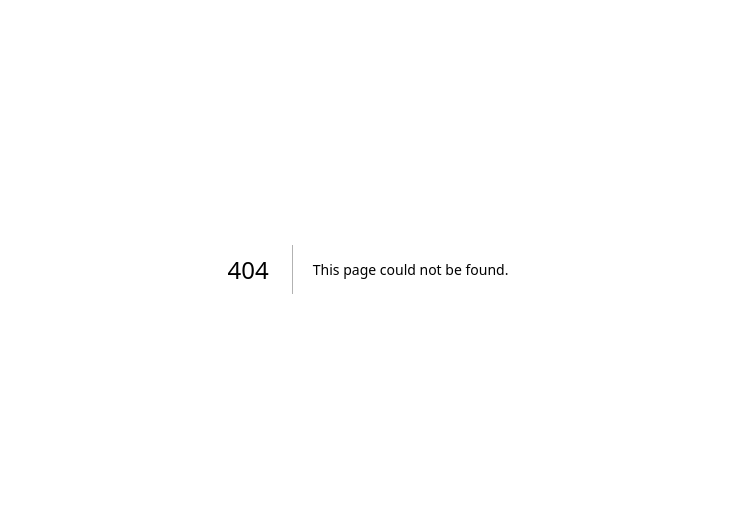
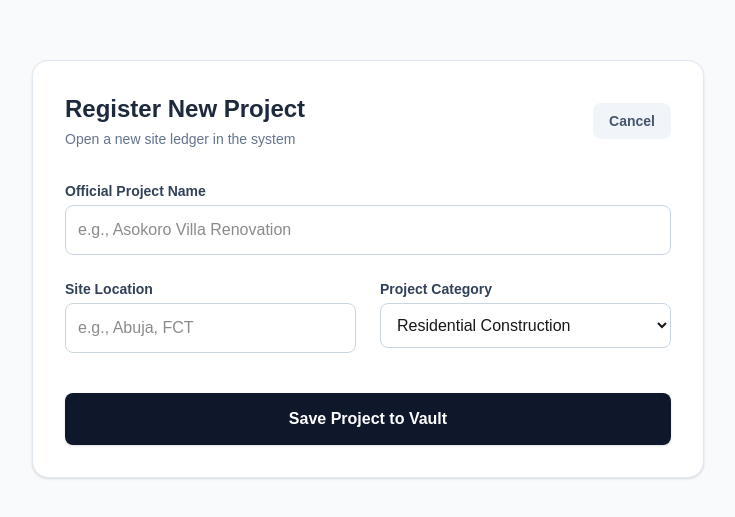
Before and after one commit to hazeemmh-creator/archledger, a Next.js app in the folder archledger/: page /projects/create in a window 1280 px wide. Before the commit this address had no page. Shown: the part 131-648 px from the top of the page, without its empty margins (272-1007 px from the left). Built offline with nearby package versions, Linux system fonts and the light colour scheme.

Commit message:
Phase 3: Fixed dynamic routing and created Project Ledger UI

```diff
--- a/archledger/src/app/page.tsx
+++ b/archledger/src/app/page.tsx
@@ -1,24 +1,98 @@
-export default function Home() {
+import { redirect } from 'next/navigation'
+import Link from 'next/link'
+import { createClient } from '../lib/supabase/server'
+
+export default async function DashboardPage() {
+  const supabase = await createClient()
+
+  // 1. Verify User Session
+  const { data: { user }, error } = await supabase.auth.getUser()
+
+  if (error || !user) {
+    redirect('/login')
+  }
+
+  // 2. Fetch live projects directly from the vault
+  const { data: projects } = await supabase
+    .from('projects')
+    .select('*')
+    .order('created_at', { ascending: false })
+
+  const totalProjects = projects?.length || 0
+
   return (
-    <main className="min-h-screen bg-slate-50 flex flex-col items-center justify-center p-6">
-      <div className="bg-white p-10 rounded-2xl shadow-sm border border-slate-200 text-center max-w-2xl w-full">
-        <h1 className="text-4xl font-bold text-slate-800 mb-4">
-          Welcome to ArchLedger
-        </h1>
-        <p className="text-slate-600 text-lg mb-8">
-          The financial control engine for Hawea Heritage is officially online, Chief!
-        </p>
-        <div className="grid grid-cols-2 gap-4 text-left">
-          <div className="p-4 border border-slate-100 rounded-xl bg-slate-50">
-            <h3 className="font-semibold text-slate-700">Database Vault</h3>
-            <p className="text-sm text-emerald-600 font-medium">● Connected & Live</p>
+    <main className="min-h-screen bg-slate-50 text-slate-900 p-8">
+      {/* Navigation Header */}
+      <header className="max-w-7xl mx-auto flex justify-between items-center mb-10 pb-6 border-b border-slate-200">
+        <div>
+          <h1 className="text-3xl font-bold tracking-tight text-slate-900">ArchLedger</h1>
+          <p className="text-sm text-slate-500 mt-1">Hawea Heritage Financial Control Engine</p>
+        </div>
+        <div className="flex items-center gap-4">
+          <div className="text-right">
+            <p className="text-xs text-slate-400 font-medium uppercase tracking-wider">Logged In As</p>
+            <p className="text-sm font-semibold text-slate-700">{user.email}</p>
           </div>
-          <div className="p-4 border border-slate-100 rounded-xl bg-slate-50">
-            <h3 className="font-semibold text-slate-700">Financial Analytics</h3>
-            <p className="text-sm text-emerald-600 font-medium">● Connected & Live</p>
+          <form action={async () => {
+            'use server'
+            const sb = await createClient()
+            await sb.auth.signOut()
+            redirect('/login')
+          }}>
+            <button
+              type="submit"
+              className="px-4 py-2 text-xs font-semibold text-red-600 bg-red-50 hover:bg-red-100 rounded-lg transition border border-red-200"
+            >
+              Sign Out
+            </button>
+          </form>
+        </div>
+      </header>
+
+      {/* Main Content Area */}
+      <div className="max-w-7xl mx-auto">
+
+        {/* Dashboard Controls */}
+        <div className="flex justify-between items-center mb-6">
+          <h2 className="text-xl font-bold text-slate-800">Active Projects ({totalProjects})</h2>
+          <Link href="/projects/create" className="bg-slate-900 text-white px-5 py-2.5 rounded-lg text-sm font-semibold hover:bg-slate-700 transition shadow-sm">
+            + Register New Project
+          </Link>
+        </div>
+
+        {/* Projects Grid */}
+        {totalProjects === 0 ? (
+          <div className="bg-white p-12 rounded-2xl border border-dashed border-slate-300 text-center">
+            <h3 className="text-lg font-semibold text-slate-800 mb-2">No Projects Registered Yet</h3>
+            <p className="text-sm text-slate-500 max-w-md mx-auto mb-6">
+              Your vault and tax ledgers are ready. Click the button above to register your first site.
+            </p>
           </div>
-        </div>
+        ) : (
+          <div className="grid grid-cols-1 md:grid-cols-2 lg:grid-cols-3 gap-6">
+            {projects.map((project) => (
+              <div key={project.id} className="bg-white p-6 rounded-2xl border border-slate-200 shadow-sm hover:shadow-md transition flex flex-col">
+                <div className="flex justify-between items-start mb-4">
+                  <span className="text-xs font-bold text-slate-500 uppercase tracking-wider">
+                    {project.project_category}
+                  </span>
+                  <span className="text-xs font-bold text-emerald-700 bg-emerald-50 px-2.5 py-1 rounded-full border border-emerald-200">
+                    {project.status}
+                  </span>
+                </div>
+                <h3 className="text-lg font-bold text-slate-900 mb-1">{project.project_name}</h3>
+                <p className="text-sm text-slate-500 mb-6 flex-grow">{project.project_location}</p>
+                <Link
+                  href={`/projects/${project.id}`}
+                  className="w-full block text-center bg-slate-900 text-white font-semibold py-2.5 rounded-lg hover:bg-slate-700 transition text-sm shadow-sm"
+                >
+                  Open Project Ledger
+                </Link>
+              </div>
+            ))}
+          </div>
+        )}
       </div>
     </main>
-  );
+  )
 }
--- /dev/null
+++ b/archledger/src/app/projects/[id]/page.tsx
@@ -0,0 +1,55 @@
+import { createClient } from '../../../lib/supabase/server'
+import { redirect } from 'next/navigation'
+import Link from 'next/link'
+
+export default async function ProjectLedgerPage({ params }: { params: Promise<{ id: string }> }) {
+  // Await the dynamic URL parameters (Next.js 15+ standard)
+  const { id } = await params
+  const supabase = await createClient()
+
+  // Fetch only the specific project clicked
+  const { data: project, error } = await supabase
+    .from('projects')
+    .select('*')
+    .eq('id', id)
+    .single()
+
+  // If someone types a fake ID, bounce them back to the dashboard
+  if (error || !project) {
+    redirect('/')
+  }
+
+  return (
+    <main className="min-h-screen bg-slate-50 p-8">
+      <div className="max-w-6xl mx-auto">
+
+        {/* Ledger Header */}
+        <div className="flex justify-between items-end mb-8 border-b border-slate-200 pb-6">
+          <div>
+            <Link href="/" className="text-sm font-semibold text-slate-500 hover:text-slate-800 mb-3 inline-block transition">
+              ← Back to Command Center
+            </Link>
+            <h1 className="text-3xl font-bold text-slate-900">{project.project_name}</h1>
+            <p className="text-sm text-slate-500 mt-1">{project.project_location} • {project.project_category}</p>
+          </div>
+          <span className="text-sm font-bold text-emerald-700 bg-emerald-50 px-3 py-1.5 rounded-full border border-emerald-200">
+            {project.status}
+          </span>
+        </div>
+
+        {/* Temporary Placeholder for Phase 4 Analytics */}
+        <div className="grid grid-cols-1 md:grid-cols-2 gap-6 mb-8">
+           <div className="bg-white p-8 rounded-2xl border border-slate-200 shadow-sm flex flex-col items-center justify-center min-h-[200px]">
+             <span className="text-slate-400 font-semibold mb-2">Money Out</span>
+             <span className="text-sm text-slate-500">Expense Logging UI (Coming Next)</span>
+           </div>
+           <div className="bg-white p-8 rounded-2xl border border-slate-200 shadow-sm flex flex-col items-center justify-center min-h-[200px]">
+             <span className="text-slate-400 font-semibold mb-2">Money In</span>
+             <span className="text-sm text-slate-500">Funding Intake UI (Coming Next)</span>
+           </div>
+        </div>
+
+      </div>
+    </main>
+  )
+}
--- /dev/null
+++ b/archledger/src/app/projects/create/page.tsx
@@ -0,0 +1,90 @@
+import { redirect } from 'next/navigation'
+import Link from 'next/link'
+import { createClient } from '../../../lib/supabase/server'
+
+export default async function CreateProjectPage() {
+  // The secure server action that catches the form data and saves it to the vault
+  const createProject = async (formData: FormData) => {
+    'use server'
+    const supabase = await createClient()
+
+    const projectName = formData.get('project_name') as string
+    const location = formData.get('location') as string
+    const category = formData.get('category') as string
+
+    // Insert the data into our 'projects' table
+    const { error } = await supabase.from('projects').insert({
+      project_name: projectName,
+      project_location: location,
+      project_category: category,
+      status: 'Draft'
+    })
+
+    if (!error) {
+      // If successful, instantly route the user back to the dashboard
+      redirect('/')
+    }
+  }
+
+  return (
+    <main className="min-h-screen bg-slate-50 p-8 flex items-center justify-center">
+      <div className="w-full max-w-2xl bg-white p-8 rounded-2xl shadow-sm border border-slate-200">
+        <div className="flex justify-between items-center mb-8">
+          <div>
+            <h1 className="text-2xl font-bold text-slate-800">Register New Project</h1>
+            <p className="text-sm text-slate-500 mt-1">Open a new site ledger in the system</p>
+          </div>
+          <Link href="/" className="px-4 py-2 text-sm font-semibold text-slate-600 bg-slate-100 hover:bg-slate-200 rounded-lg transition">
+            Cancel
+          </Link>
+        </div>
+
+        <form action={createProject} className="flex flex-col gap-6">
+          <div>
+            <label className="block text-sm font-semibold text-slate-700 mb-1">Official Project Name</label>
+            <input
+              type="text"
+              name="project_name"
+              required
+              className="w-full p-3 border border-slate-300 rounded-lg focus:outline-none focus:ring-2 focus:ring-slate-800"
+              placeholder="e.g., Asokoro Villa Renovation"
+            />
+          </div>
+
+          <div className="grid grid-cols-1 md:grid-cols-2 gap-6">
+            <div>
+              <label className="block text-sm font-semibold text-slate-700 mb-1">Site Location</label>
+              <input
+                type="text"
+                name="location"
+                required
+                className="w-full p-3 border border-slate-300 rounded-lg focus:outline-none focus:ring-2 focus:ring-slate-800"
+                placeholder="e.g., Abuja, FCT"
+              />
+            </div>
+            <div>
+              <label className="block text-sm font-semibold text-slate-700 mb-1">Project Category</label>
+              <select
+                name="category"
+                required
+                className="w-full p-3 border border-slate-300 rounded-lg focus:outline-none focus:ring-2 focus:ring-slate-800 bg-white"
+              >
+                <option value="Residential">Residential Construction</option>
+                <option value="Commercial">Commercial Development</option>
+                <option value="Infrastructure">Civil Infrastructure</option>
+                <option value="Consulting">Consulting / Advisory</option>
+              </select>
+            </div>
+          </div>
+
+          <button
+            type="submit"
+            className="w-full bg-slate-900 text-white font-bold py-3.5 rounded-lg hover:bg-slate-700 transition shadow-sm mt-4"
+          >
+            Save Project to Vault
+          </button>
+        </form>
+      </div>
+    </main>
+  )
+}
```
